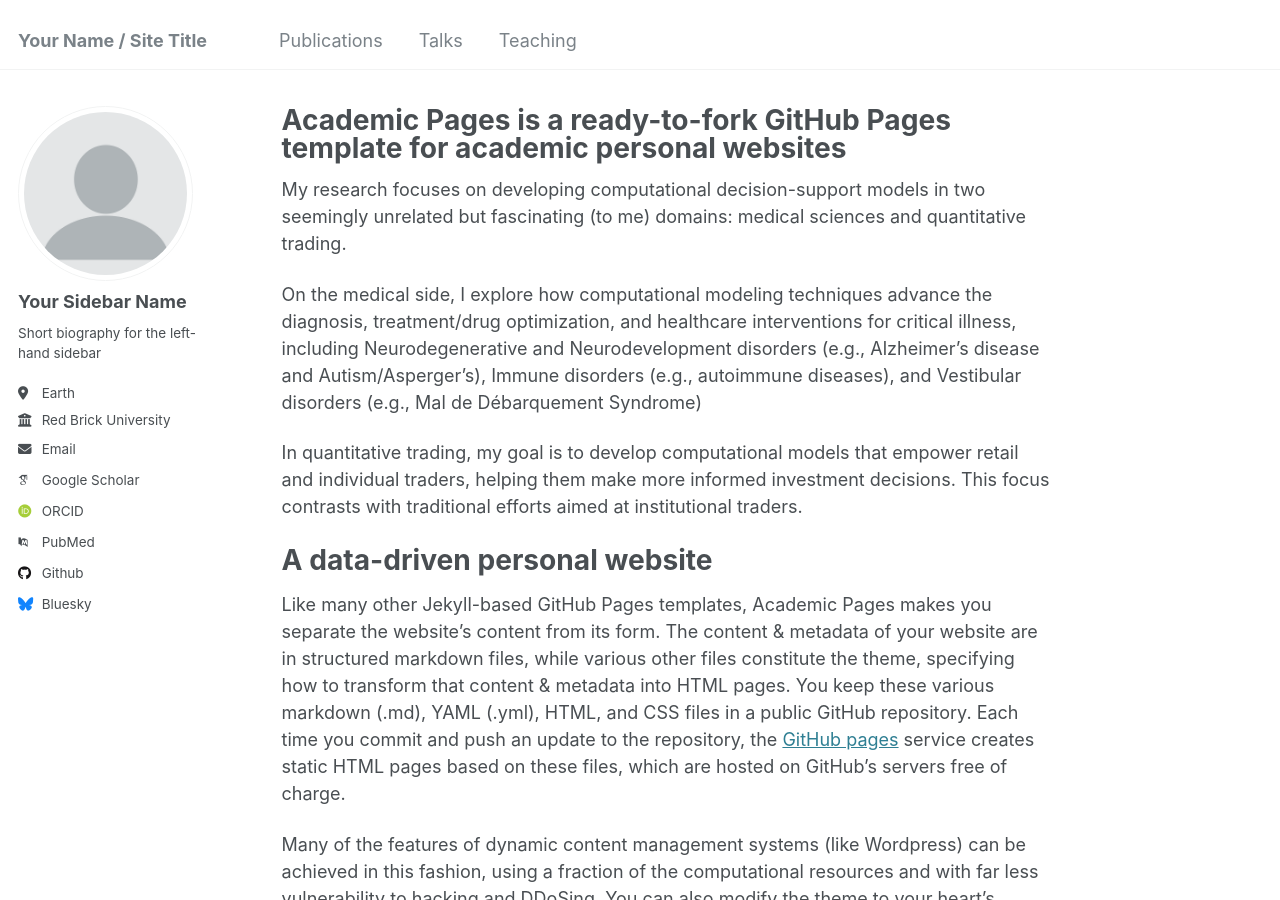
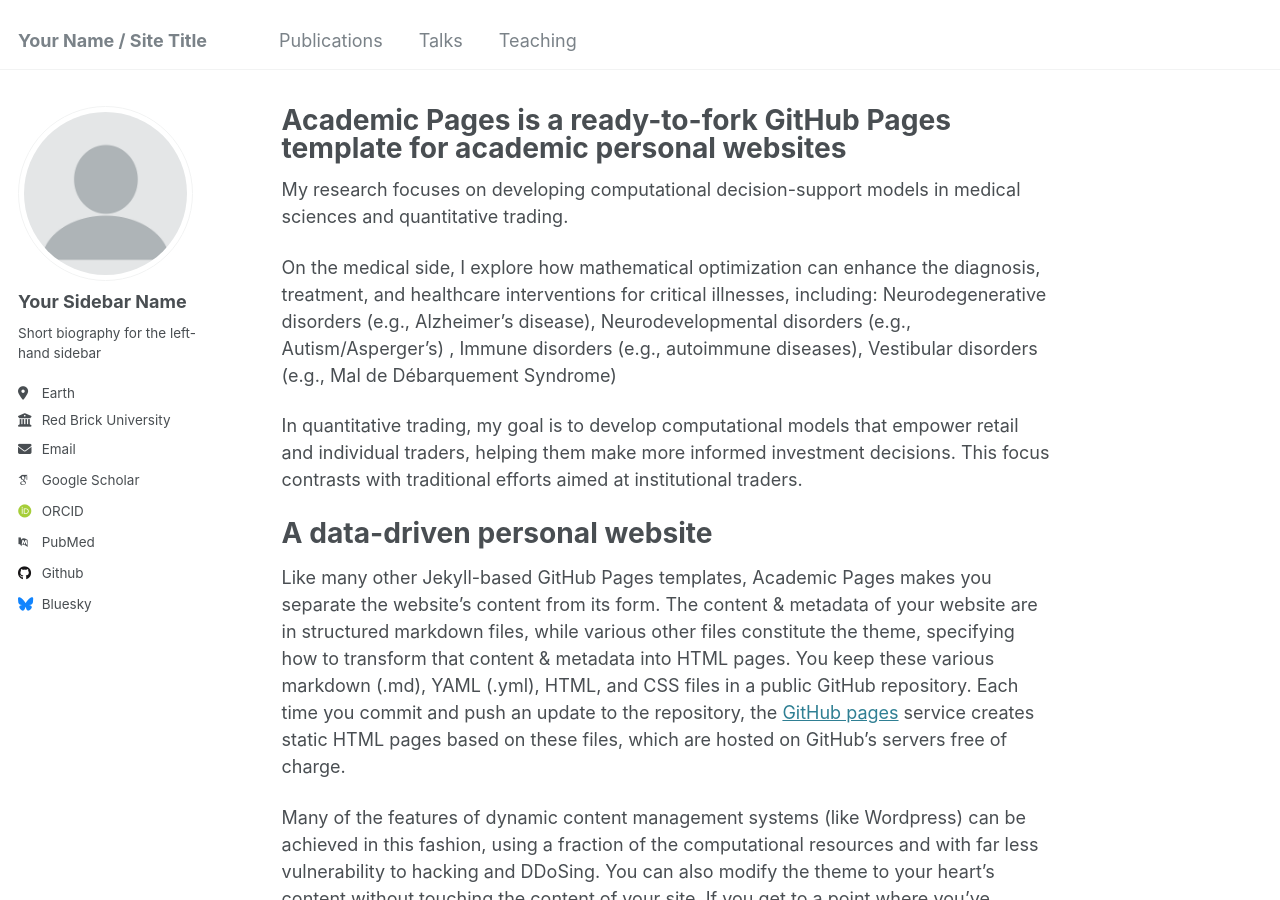
Before and after one commit to wenbo5565/wenbo5565.github.io, a Jekyll site: the page built from _pages/about.md, in a window 1280 px wide and 900 px high. Built offline with Jekyll 4.4.1, drawn with Linux system fonts in a browser that asks for light colours; some web fonts are replaced.

Commit message:
Update about.md

```diff
--- a/_pages/about.md
+++ b/_pages/about.md
@@ -7,10 +7,10 @@ redirect_from:
   - /about.html
 ---
 
+My research focuses on developing computational decision-support models in medical sciences and quantitative trading.
 
-My research focuses on developing computational decision-support models in two seemingly unrelated but fascinating (to me) domains:  medical sciences and quantitative trading.
-
-On the medical side, I explore how computational modeling techniques advance the diagnosis, treatment/drug optimization, and healthcare interventions for critical illness, including Neurodegenerative and Neurodevelopment disorders (e.g., Alzheimer's disease and Autism/Asperger's), Immune disorders (e.g., autoimmune diseases), and Vestibular disorders (e.g., Mal de Débarquement Syndrome)
+On the medical side, I explore how mathematical optimization can enhance the diagnosis, treatment, and healthcare interventions for critical illnesses, including: Neurodegenerative disorders (e.g., Alzheimer's disease), Neurodevelopmental disorders (e.g., Autism/Asperger's)
+, Immune disorders (e.g., autoimmune diseases), Vestibular disorders (e.g., Mal de Débarquement Syndrome)
 
 In quantitative trading, my goal is to develop computational models that empower retail and individual traders, helping them make more informed investment decisions. This focus contrasts with traditional efforts aimed at institutional traders.
 
```
